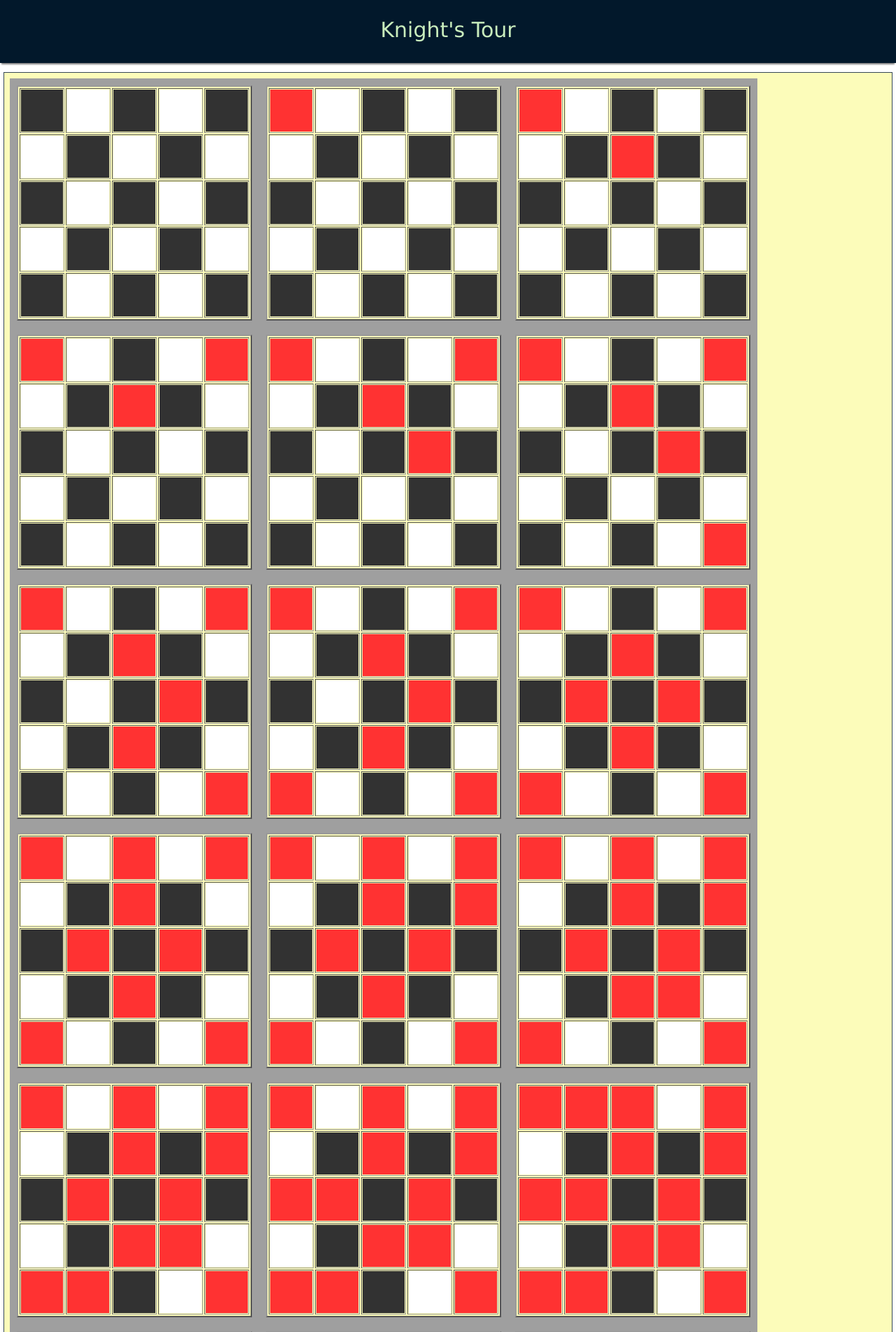
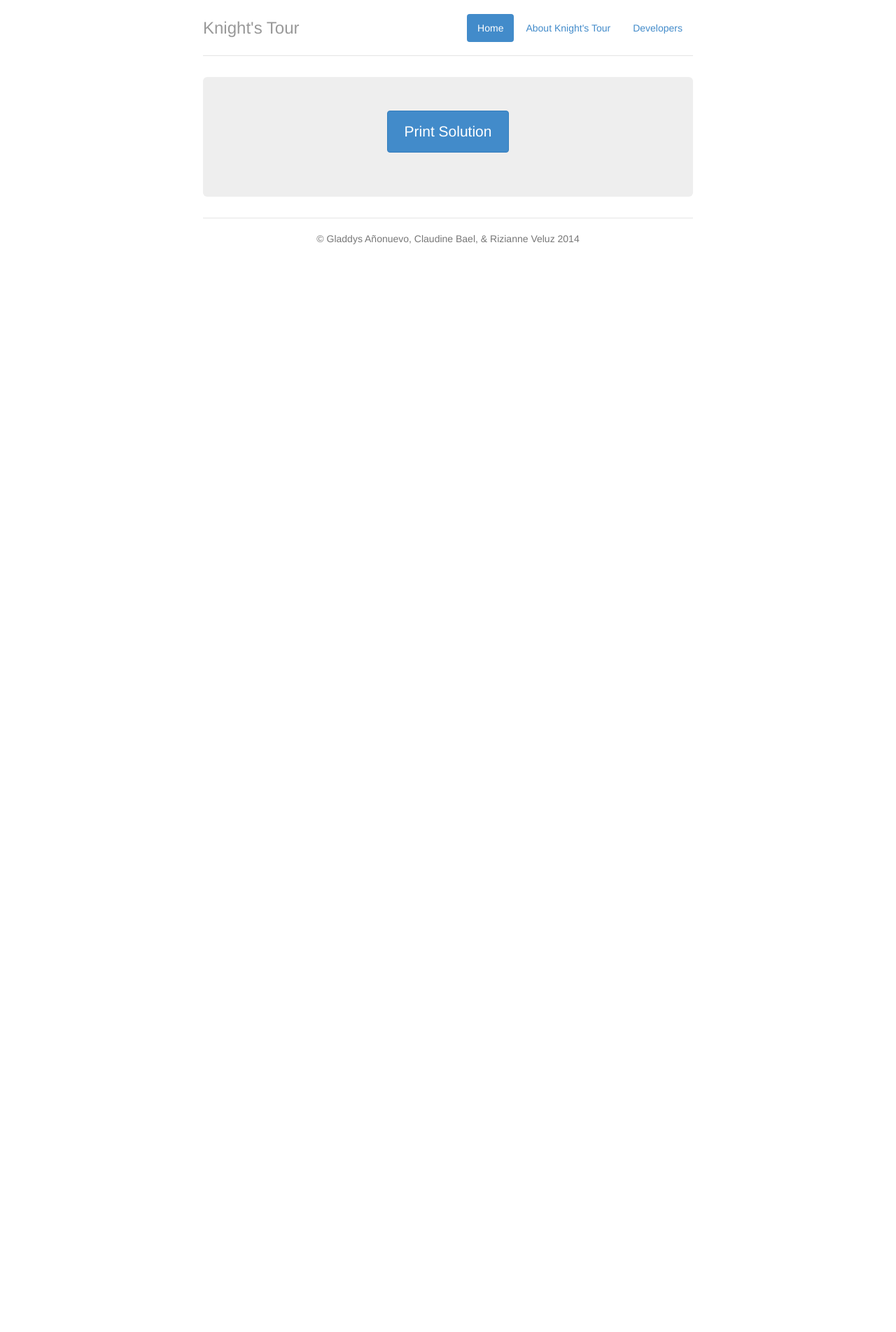
Before and after one commit to cpbael/C4Lk-tour, a PHP site: page /printOutput.php in a window 1280 px wide. Shown: the top 1903 px of the page at 70% size. After the commit the page ends 349 px from the top, so only its background shows below. Run offline with PHP 8.4, Linux system fonts and the light colour scheme.

Commit message:
partial printing

```diff
--- a/css/style.css
+++ b/css/style.css
@@ -68,7 +68,8 @@ footer#page_footer{
   float: left;
   width: fixed;
   height: fixed;
-  border: 10px solid #888;
+  /*border: 10px solid #888;*/
+  border: red;
 }
 .square {
   float: left;
@@ -82,7 +83,6 @@ footer#page_footer{
 .white {
   background-color: white;
 }
-
 .red {
   background-color: red;
 }
--- a/js/k-tour.js
+++ b/js/k-tour.js
@@ -57,12 +57,6 @@ function gen_table(){
 
 	var chessboard = new Array();
 
-
-
-
-
-
-
 	var stage= document.getElementById('stage');
 	var n= document.getElementsByName('size')[0].value;
 	//var mid= Math.round(n/2);
@@ -84,11 +78,22 @@ this.parent=parent;
 this.visited=visited;
 }
 
-function printNext(solution){
-	console.log(solution);
-	var N = 5;
+function loadjscssfile(filename, filetype){
+
+  var fileref=document.createElement("link")
+  fileref.setAttribute("rel", "stylesheet")
+  fileref.setAttribute("type", "text/css")
+  fileref.setAttribute("href", filename)
+
+}
+
+
+
+function printSol(solution){
+	loadjscssfile("style.css", "css") ////dynamically load and add this .css file
+	var N=5;
 	var id=1;
-	var buff="<table id='finalTable' border='2'>";
+	var buff="<table id='board'>";
 	for(var i=0; i<N;i++){
 		buff+="<tr id="+i+">";
 
@@ -99,9 +104,42 @@ function printNext(solution){
 		buff+="</tr>";
 	}
 	buff+="</tr></table>";
+	stage.innerHTML=(buff);
 
-	console.log("heey");
+	solArrayLength = solution.length;
 
-	document.getElementById("board").innerHTML = buff;
+	var k=0;
+	function print() {
+	//for(var k=0;k<solArrayLength;k++){
+		setTimeout(function() {
+			var id = solution[k].id;
+			var row = parseInt((id-1)/N);
+			var Row = document.getElementById(row);
+			var Cells = Row.getElementsByTagName("td");
+			var column = (parseInt(id-1)%N);
+			Cells[column].style.backgroundColor = "Black";
+			k++;
+			if (k < solArrayLength){
+				print();
+			}
+		}, 1000);
+	};
+	print();
 
+
+	/*
+
+	var buff="<table id='exerTable'>";
+	for(var i=0; i<1;i++){
+		buff+="<tr>";
+		for(var j=0;j<25;j++)
+			buff+="<td id='exerTable'>("+solution[j].id+")</td>";
+		buff+="</tr>";
+	}
+	buff+="</tr></table>";
+	stage.innerHTML=(buff);
+
+	//console.log(solution[0][5].id);
+	//console.log("hello");
+	*/
 }
--- a/k-tour.js
+++ /dev/null
@@ -1,88 +0,0 @@
-/*
-*/
-
-var reader = new FileReader();
-
-function readText(that){
-
-	if(that.files && that.files[0]){
-		var reader = new FileReader();
-		reader.onload = function (e) {
-			var input=e.target.result;
-
-			//process text to show only lines with "@":
-			input=input.split("\n");
-			var cases=input[0];
-			var output="cases:"+cases+"<br/>";
-			var last_size=0;
-			var initial_config = new Array();
-			for(var i=1;i<=cases;i++){
-				output = output + "<hr/>i:"+i+"<br/>";
-				for(var j=0;j<input[i+last_size];j++){
-					output += "j:"+j+":::_index:"+(i+last_size+1+j)+"<br/>";
-					initial_config[j]=input[i+last_size+1+j].split(" ");
-					output = output+initial_config[j];
-					//console.log(initial_config);
-					/*for(var k=0;k<input[i+last_size];k++){
-						output = output + initial_config[j][k] +"--";
-					}*/
-					output += "<br/>";
-				}
-				last_size=last_size+parseInt(input[i+last_size]);
-				output += "last size:"+last_size+"<hr/>";
-
-				//console.log(initial_config);
-			}
-
-			document.getElementById('stage').innerHTML= output;
-		};//end onload()
-		reader.readAsText(that.files[0]);
-	}//end if html5 filelist support
-}
-
-function gen_table(){
-
-	var chessboard = new Array();
-
-	var stage= document.getElementById('stage');
-	var n= document.getElementsByName('size')[0].value;
-	//var mid= Math.round(n/2);
-	var buff="<table id='exerTable'>";
-	for(var i=1; i<=n;i++){
-		buff+="<tr>";
-		for(var j=1;j<=n;j++)
-			buff+="<td id='exerTable'>"+i+","+j+"</td>";
-		buff+="</tr>";
-	}
-	buff+="</tr></table>";
-	stage.innerHTML=(buff);
-}
-
-function tile(id,parent,visited)
-{
-this.id=id;
-this.parent=parent;
-this.visited=visited;
-}
-
-function printNext(solution){
-	console.log(solution);
-	var N = 5;
-	var id=1;
-	var buff="<table id='finalTable' border='2'>";
-	for(var i=0; i<N;i++){
-		buff+="<tr id="+i+">";
-
-		for(var j=0;j<N;j++){
-			buff+="<td>"+id+"</td>";
-			id++;
-		}
-		buff+="</tr>";
-	}
-	buff+="</tr></table>";
-
-	console.log("heey");
-
-	document.getElementById("board").innerHTML = buff;
-
-}
--- a/printOutput.php
+++ b/printOutput.php
@@ -1,21 +1,4 @@
-<!DOCTYPE html>
-<html>
-	<head>
-		<meta charset="utf-8"/>
-		<script type="text/javascript" src="k-tour.js"></script>
-
-		<link rel="stylesheet" type="text/css" href="style.css"/>
-		<title>Knight' Tour	</title>
-	</head>
-	<body>
-		<header id="page_header">
-			<div id="top_title"> Knight's Tour</div>
-		</header>
-		<section id="posts">
-			<article>
-
 <?php
-					//function printNextSol(){
 	class tile{
 		public $id;
 		public $parent;
@@ -54,7 +37,7 @@
 		public $x;
 		public $y;
 		public $color;
-							public $visited = "X";
+		public $visited;
 
 		public function __construct($x,$y,$color){
 			$this->x = $x;
@@ -103,80 +86,72 @@
 	$tile25 = new tile(25, 14, 4, 4, 0, 0);
 
 	//Print initial table
-						$solution = array(
-								array($tile1,$tile8,$tile5,$tile14,$tile25,$tile18,$tile21,$tile12,$tile3,$tile10,$tile19,$tile22,$tile11,$tile2,$tile9,$tile20,$tile23,$tile16,$tile7,$tile4,$tile15,$tile24,$tile17,$tile6,$tile13),
-								array($tile1,$tile8,$tile5,$tile14,$tile25,$tile18,$tile21,$tile12,$tile3,$tile10,$tile19,$tile22,$tile11,$tile2,$tile9,$tile20,$tile23,$tile16,$tile7,$tile4,$tile15,$tile24,$tile17,$tile6,$tile13),
-								array($tile1,$tile8,$tile5,$tile14,$tile25,$tile18,$tile21,$tile12,$tile3,$tile10,$tile19,$tile22,$tile11,$tile2,$tile9,$tile20,$tile23,$tile16,$tile7,$tile4,$tile15,$tile24,$tile17,$tile6,$tile13)
-							);
-						$a = 0;
-						/*echo '<form action="printOutput.php" method="POST" enctype="multipart/form-data">';
-						echo '<input type="button" onclick="printNext(<?php echo $a;?>)" value="Print Next" />';
-						echo '</form>';*/
-
-						$dimension = "5";
-						echo "<div id='board'>";
-						$i=0;
-						echo "<table id='finalTable' border='2'>";
-
-						for($y=$dimension;$y>0;$y--){
-							//$buff+="<tr id="+$i+">";
-							echo "<tr id=".$i.">";
-							for($j=0;$j<$dimension;$j++){
-								if(($y+$j)%2==0){
-									$chessBoard[$i][$j] = new chessBoardTile($i,$j,"<div class=\"square white\"></div>");
-									echo "<td>".$chessBoard[$i][$j]->color."</td>";
-								}else{
-									$chessBoard[$i][$j] = new chessBoardTile($i,$j,"<div class=\"square black\"></div>");
-									echo "<td>".$chessBoard[$i][$j]->color."</td>";
-								}
-							}
-							echo "</tr>";
-							$i++;
-						}
-
-						echo "</tr></table>";
-						echo "</div>";
-
-
-
-						$solution = array(
+	$solutions = array(
 			array($tile1,$tile8,$tile5,$tile14,$tile25,$tile18,$tile21,$tile12,$tile3,$tile10,$tile19,$tile22,$tile11,$tile2,$tile9,$tile20,$tile23,$tile16,$tile7,$tile4,$tile15,$tile24,$tile17,$tile6,$tile13),
 			array($tile1,$tile8,$tile5,$tile14,$tile25,$tile18,$tile21,$tile12,$tile3,$tile10,$tile19,$tile22,$tile11,$tile2,$tile9,$tile20,$tile23,$tile16,$tile7,$tile4,$tile15,$tile24,$tile17,$tile6,$tile13),
 			array($tile1,$tile8,$tile5,$tile14,$tile25,$tile18,$tile21,$tile12,$tile3,$tile10,$tile19,$tile22,$tile11,$tile2,$tile9,$tile20,$tile23,$tile16,$tile7,$tile4,$tile15,$tile24,$tile17,$tile6,$tile13)
 		);
 
-						$noOfSol = max(array_map('count', $solution));
-						// /echo $noOfSol;
+	$solution = array($tile1,$tile8,$tile5,$tile14,$tile25,$tile18,$tile21,$tile12,$tile3,$tile10,$tile19,$tile22,$tile11,$tile2,$tile9,$tile20,$tile23,$tile16,$tile7,$tile4,$tile15,$tile24,$tile17,$tile6,$tile13);
+
+	//$test = array('red'=>'apple', 'yellow'=>'banana', 'orange'=>'orange', 'peach'=>'peach')
+?>
+
+<!DOCTYPE html>
+<html>
+  <head>
+    <meta charset="utf-8">
+    <meta http-equiv="X-UA-Compatible" content="IE=edge">
+    <meta name="viewport" content="width=device-width, initial-scale=1">
+    <meta name="description" content="A program that finds all possible paths for a knight to visit all tiles on a board">
+    <meta name="author" content="Añonuevo, Bael, Veluz">
+
+    <title>Knight's Tour</title>
+
+    <!-- Bootstrap core CSS -->
+    <link href="css/bootstrap.min.css" rel="stylesheet">
+
+    <!-- Custom styles for this template -->
+    <link href="css/style2.css" rel="stylesheet">
+  </head>
+
+  <body>
+
+    <div class="container">
+      <div class="header">
+        <ul class="nav nav-pills pull-right">
+          <li class="active"><a href="/">Home</a></li>
+          <li><a href="#">About Knight's Tour</a></li>
+          <li><a href="#">Developers</a></li>
+        </ul>
+        <h3 class="text-muted">Knight's Tour</h3>
+      </div>
+
+	 <div class="jumbotron">
+
+	      <div class="form-group">
+	        <input type="button" onclick='printSol(<?php echo json_encode($solution) ?>)' value="Print Solution" class="btn btn-primary" />
+	      </div>
 
 
-						//for($g=0;$g<3;$g++){
-							for($k=0;$k<$noOfSol;$k++){
-								$x = $solution[0][$k]->x;
-								$y = $solution[0][$k]->y;
-								$chessBoard[$x][$y]->color = "<div class=\"square red\"></div>";
-								//echo $chessBoard[$x][$y]->color;
+        <div id="stage">
+          <p id="outputLabel"> Output: </p>
+        </div>
+      </div>
 
-								echo "<div id='board'>";
-								$i=0;
-								echo "<table id='finalTable' border='2'>";
-								for($i=0;$i<5;$i++){
-									echo "<tr id=".$i.">";
-									for($j=0;$j<5;$j++){
-										echo "<td>".$chessBoard[$i][$j]->color."</td>";
-									}
-									echo "</tr>";
-									//$i++;
-								}
-								echo "</tr></table>";
-								echo "</div>";
+       <div class="footer text-center">
+        <p>&copy; Gladdys Añonuevo, Claudine Bael, & Rizianne Veluz 2014</p>
+      </div>
 
-							}
-						//}
+    </div> <!-- /container -->
 
-				?>
-
-		</article>
-		</section>
-		<footer id="page_footer">Añonuevo, Gladdys M. <br/>Bael, Claudine P. <br/>Veluz, Rizianne C.<br/>CMSC 142 C-4L</footer>
+    <!-- Bootstrap core JavaScript
+    ================================================== -->
+    <!-- Placed at the end of the document so the pages load faster -->
+    <script src="js/jquery-1.11.0.js"></script>
+    <script src="js/bootstrap.min.js"></script>
+    <script src="js/bootstrap.file-input.js"></script>
+    <script src="js/k-tour.js"></script>
+    <script>$(document).ready(function(){$('input[type=file]').bootstrapFileInput();});</script>
   </body>
 </html>
```
Lines whose indentation alone changed are shown as unchanged.
